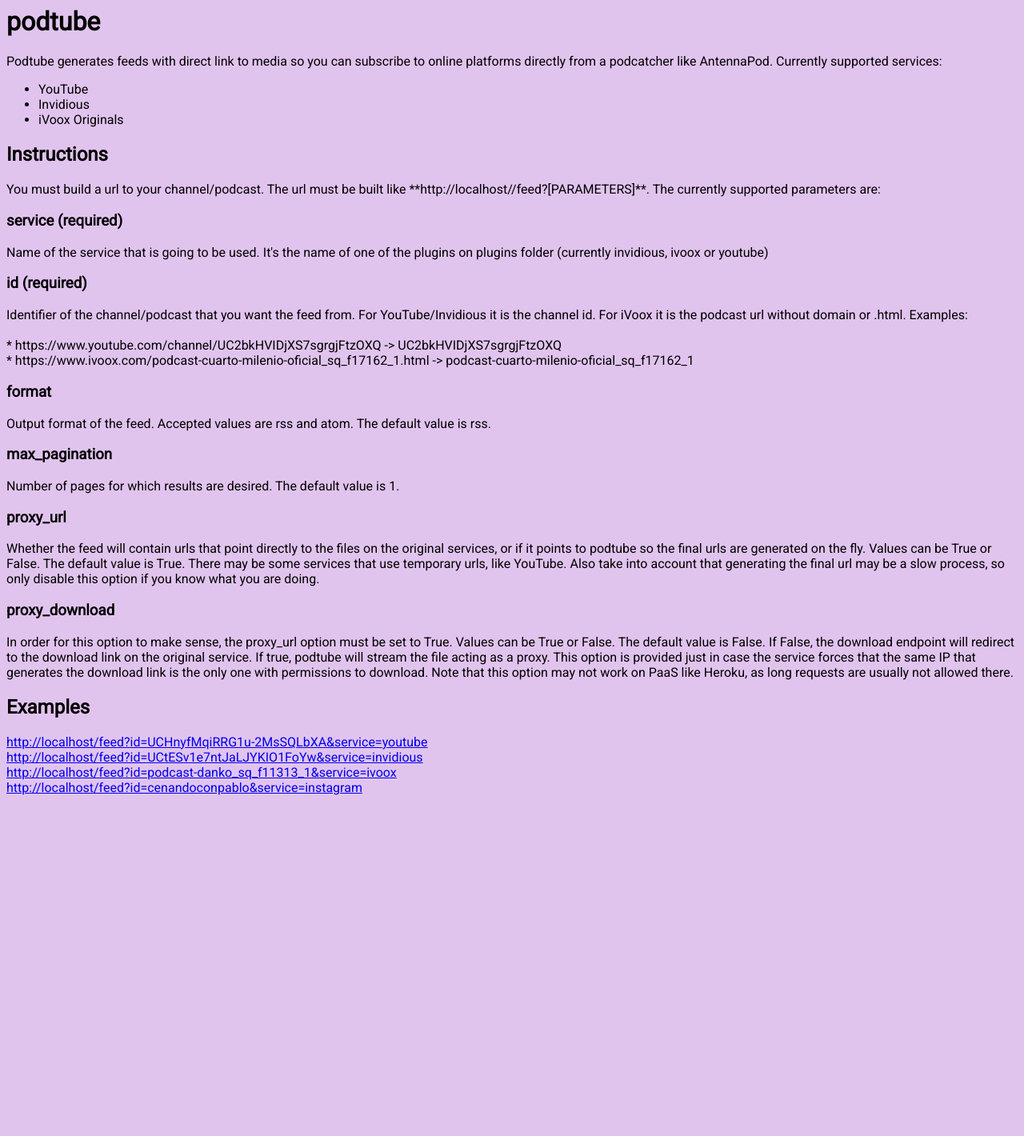
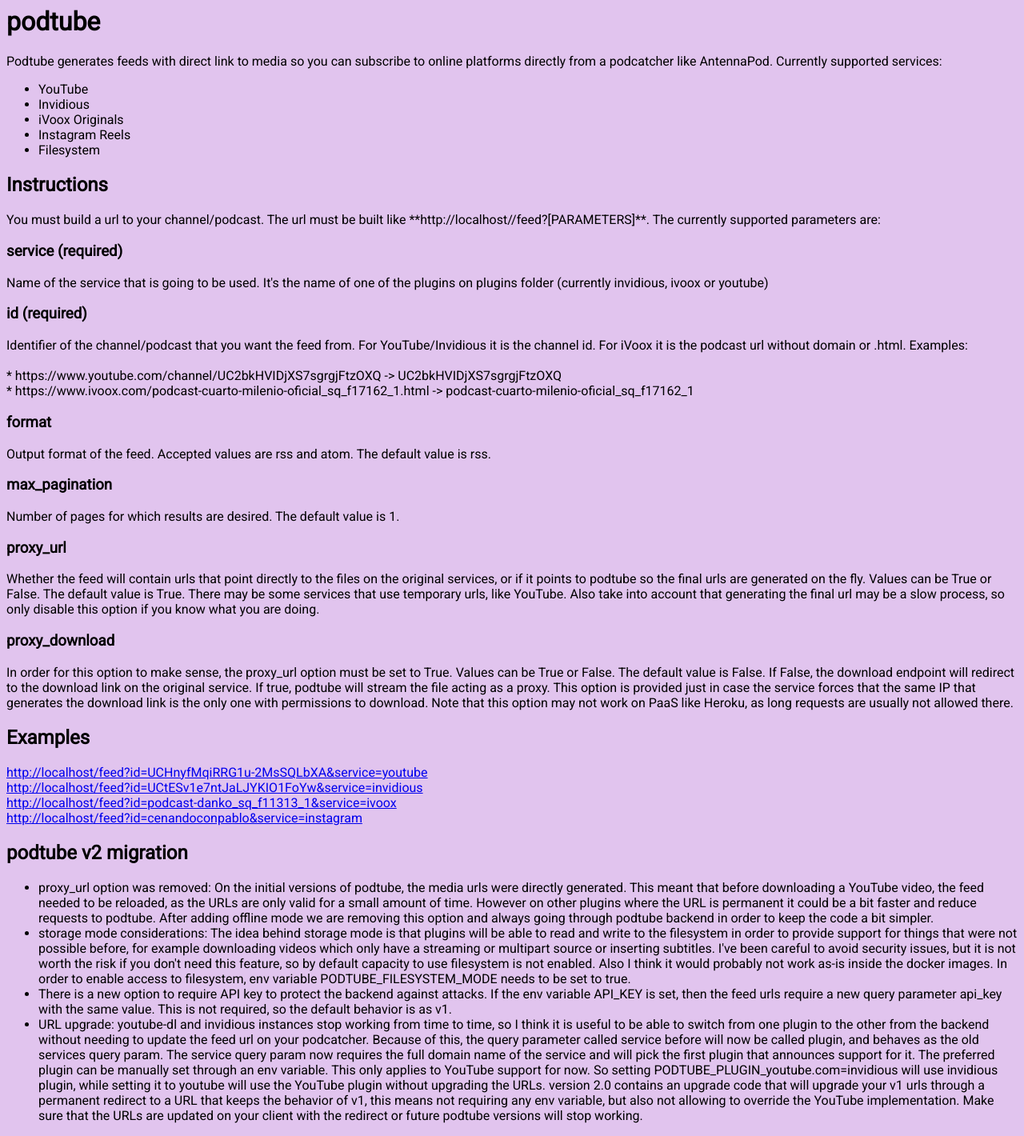
Before and after one commit to dyeray/podtube, a Flask app: page / in a window 1280 px wide. Shown: the whole page at 80% size. Before the commit the page ends 994 px from the top, so only its background shows below. Run offline with Flask 3, Linux system fonts and the light colour scheme; parts of the project's set-up code (start-up, migrations or seed data) failed here and were passed over.

Commit message:
Add podtube v2 documentation

```diff
--- a/templates/index.html
+++ b/templates/index.html
@@ -18,6 +18,8 @@
       <li>YouTube</li>
       <li>Invidious</li>
       <li>iVoox Originals</li>
+      <li>Instagram Reels</li>
+      <li>Filesystem</li>
     </ul>
     <h2>Instructions</h2>
     <p>
@@ -60,4 +62,20 @@
     <a href="{{host_url}}feed?id=podcast-danko_sq_f11313_1&service=ivoox">{{host_url}}feed?id=podcast-danko_sq_f11313_1&service=ivoox</a><br/>
     <a href="{{host_url}}feed?id=cenandoconpablo&service=instagram">{{host_url}}feed?id=cenandoconpablo&service=instagram</a><br/>
   </body>
+
+  <h2>podtube v2 migration</h2>
+  <ul>
+    <li>
+        proxy_url option was removed: On the initial versions of podtube, the media urls were directly generated. This meant that before downloading a YouTube video, the feed needed to be reloaded, as the URLs are only valid for a small amount of time. However on other plugins where the URL is permanent it could be a bit faster and reduce requests to podtube. After adding offline mode we are removing this option and always going through podtube backend in order to keep the code a bit simpler.
+    </li>
+    <li>
+      storage mode considerations: The idea behind storage mode is that plugins will be able to read and write to the filesystem in order to provide support for things that were not possible before, for example downloading videos which only have a streaming or multipart source or inserting subtitles. I've been careful to avoid security issues, but it is not worth the risk if you don't need this feature, so by default capacity to use filesystem is not enabled. Also I think it would probably not work as-is inside the docker images. In order to enable access to filesystem, env variable PODTUBE_FILESYSTEM_MODE needs to be set to true.
+    </li>
+    <li>
+      There is a new option to require API key to protect the backend against attacks. If the env variable API_KEY is set, then the feed urls require a new query parameter api_key with the same value. This is not required, so the default behavior is as v1.
+    </li>
+    <li>
+      URL upgrade: youtube-dl and invidious instances stop working from time to time, so I think it is useful to be able to switch from one plugin to the other from the backend without needing to update the feed url on your podcatcher. Because of this, the query parameter called service before will now be called plugin, and behaves as the old services query param. The service query param now requires the full domain name of the service and will pick the first plugin that announces support for it. The preferred plugin can be manually set through an env variable. This only applies to YouTube support for now. So setting PODTUBE_PLUGIN_youtube.com=invidious will use invidious plugin, while setting it to youtube will use the YouTube plugin without upgrading the URLs. version 2.0 contains an upgrade code that will upgrade your v1 urls through a permanent redirect to a URL that keeps the behavior of v1, this means not requiring any env variable, but also not allowing to override the YouTube implementation. Make sure that the URLs are updated on your client with the redirect or future podtube versions will stop working.
+    </li>
+  </ul>
 </html>
```
